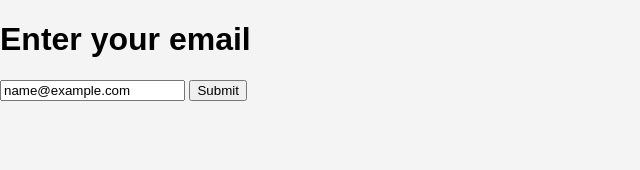
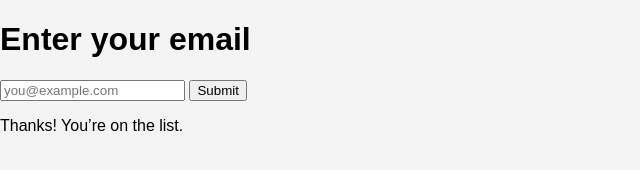
Before and after one commit to nutjunior/nutjunior.github.io, a plain HTML site: page index.html in a window 1280 px wide. Both pictures are taken after typing "name@example.com" into the empty fields and a click on the button "Submit". Shown: the whole page, without its empty margins (0-640 px from the left). Drawn offline with Linux system fonts and the light colour scheme; no server answers.

Commit message:
Update index.html
Goodness this is taking longer than i thought. Making progress

```diff
--- a/index.html
+++ b/index.html
@@ -7,50 +7,42 @@
     <link rel="stylesheet" href="style.css">
 </head>
 <body>
-    <form id="subscribe-form">
+    <form
+    id="subscribe-form"
+    action="https://docs.google.com/forms/d/e/1FAIpQLSdVWIsWwwAjBcphMfaan7E3IR8p_Jbtm7sFJRr_YOzMRRuGIA/formResponse"
+    method="POST"
+    target="hidden_iframe"
+    onsubmit="showSuccess()"
+>
     <h1>Enter your email</h1>
+
     <input
         type="email"
         name="entry.297395942"
         placeholder="you@example.com"
         required
     >
+
     <input
         type="hidden"
         name="entry.2086945434"
         value="TRUE"
     >
+
     <button type="submit">Submit</button>
+
     <p id="success-message" style="display:none;">
         Thanks! You’re on the list.
     </p>
 </form>
 
+<iframe name="hidden_iframe" style="display:none;"></iframe>
+
 <script>
-const form = document.getElementById("subscribe-form");
-const successMessage = document.getElementById("success-message");
-
-form.addEventListener("submit", async function(e){
-    e.preventDefault();
-
-    const email = form.querySelector("[type='email']").value;
-
-    const result = await fetch(
-        "https://docs.google.com/forms/d/e/1FAIpQLSdVWIsWwwAjBcphMfaan7E3IR8p_Jbtm7sFJRr_YOzMRRuGIA/respondform?usp=header",
-        {
-            method: "POST",
-            headers: {"Content-Type": "application/json"},
-            body: JSON.stringify({
-                action: "subscribe",
-                email: email
-            })
+function showSuccess() {
+    document.getElementById("success-message").style.display = "block";
+    document.getElementById("subscribe-form").reset();
 }
-    );
-
-    successMessage.style.display = "block";
-    form.reset();
-});
 </script>
-
 </body>
 </html>
```
Lines whose indentation alone changed are shown as unchanged.
